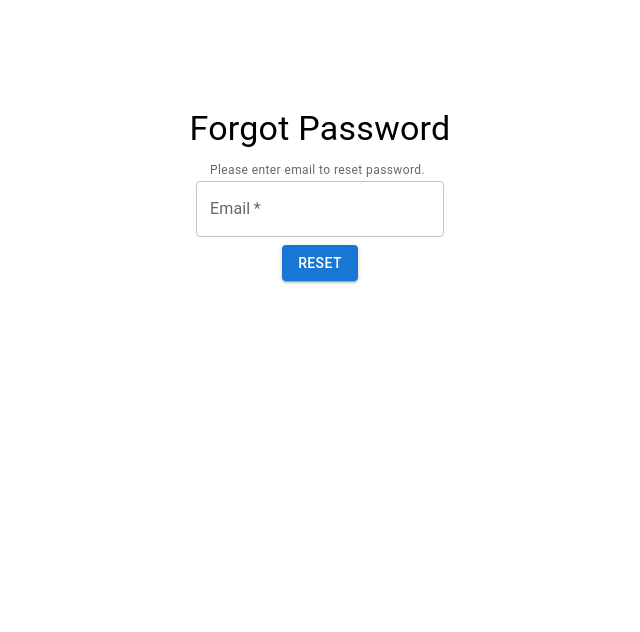
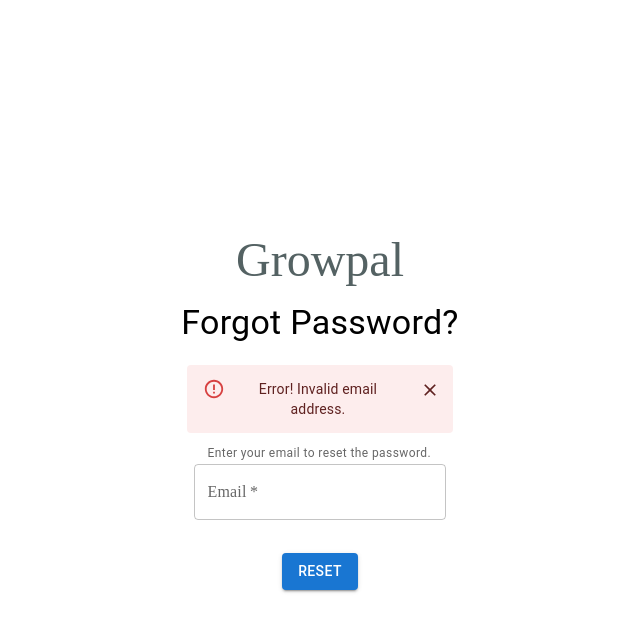
Before and after one commit to k0k0ng/Growpal, a React app in the folder frontend/: page /forgot-password in a window 1280 px wide. Both pictures are taken after a click on the button "RESET". Shown: the top 632 px of the page, without its empty margins (320-960 px from the left). Built offline with nearby package versions, Linux system fonts and the light colour scheme; no server answers; the HTML template or start-up script is replaced by a standard one.

Commit message:
Password reset page improved.

```diff
--- a/frontend/src/pages/auth/ForgotPassword.js
+++ b/frontend/src/pages/auth/ForgotPassword.js
@@ -3,66 +3,176 @@ import { Link, useNavigate } from "react-router-dom";
 
 import FormHelperText from '@mui/material/FormHelperText';
 import FormControl from '@mui/material/FormControl';
+import LoadingButton from '@mui/lab/LoadingButton';
 import Typography from '@mui/material/Typography';
 import TextField from '@mui/material/TextField';
 import Button from '@mui/material/Button';
+import Alert from '@mui/material/Alert';
 import Grid from '@mui/material/Grid';
 import Box from '@mui/material/Box';
 
+import SendIcon from '@mui/icons-material/Send';
 
 export default function ForgotPassword () {
     const navigate = useNavigate();
 
-    const [email, setEmail] = useState(() => {
-        return "";
-    });
+    const [_loading, setLoading] = useState(() => { return false; });
+    const [_alertInfo, setAlertInfo] = useState(() => { return ""; });
+    const [_email, setEmail] = useState(() => { return "";});
 
     function _handleEmailChange(e) {
         setEmail( prevValue => prevValue = e.target.value);
     }
 
     const _handleResetButtonPressed = async () => {
+        if(_email === ""){
+            setAlertInfo("Failed");
+            return null;
+        }
 
+        fetch('/api/check-email-exists', {
+            method: 'POST',
+            headers: {'Content-Type': 'application/json'},
+            body: JSON.stringify({
+                email: _email
+            }),
+        }).then((res) => {
+            if (res.status === 203){
                 const requestOptions = {
                     method: 'POST',
                     headers: {'Content-Type': 'application/json'},
                     body: JSON.stringify({
-                email: email,
+                        email: _email,
                     }),
                 };
 
                 fetch('/auth/users/reset_password/', requestOptions)
                 .then((response) => {
                     if (response.ok){
-                console.log("Reset password confirmation sent.");
+                        localStorage.setItem('PasswordResetSuccess', true);
+                        setLoading(false);
                         navigate('/login')
                     }else{
-                console.log("Reset Password Failed.");
+                        setAlertInfo("Failed");
+                        setLoading(false);
                     }
                 });
+            }else{
+                setAlertInfo("Undifined");
+                setLoading(false);
+                return null;
+            }
+        });
+
+
+
+        setLoading(true);
     }
 
+    const _ShowAlert = () => {
+        if(_alertInfo === "Failed"){
+            return (
+                <Alert
+                    severity="error"
+                    onClose={_CloseAlert}
+                    sx={{ width:'18.5%' }}
+                    className='register-fields'
+                >
+                    Error! Invalid email address.
+                </Alert>
+            );
+        }
+
+        if(_alertInfo === "Undifined"){
+            return (
+                <Alert
+                    severity="error"
+                    onClose={_CloseAlert}
+                    sx={{ width:'18.5%' }}
+                    className='register-fields'
+                >
+                    Error! Email doesnt exists in database.
+                </Alert>
+            );
+        }
+
+        return null;
+    }
+
+    const _CloseAlert = () => {
+        setAlertInfo("");
+    }
+
+    const _ResetButtonToShow = () => {
+        if(_loading){
+            return (
+                <LoadingButton
+                    loading={_loading}
+                    loadingPosition="end"
+                    endIcon={<SendIcon />}
+                    className='contact-us-right-container-send-button-loading'
+                >
+                    Reset
+                </LoadingButton>
+            )
+        }else{
+            return (
+                <Button
+                    variant="contained"
+                    color="primary"
+                    className='contact-us-right-container-send-button'
+                    sx={{ margin:'0px 1%' }}
+                    onClick={_handleResetButtonPressed}
+                >
+                    Reset
+                </Button>
+            )
+        }
+    }
 
     return (
-        <Box component='div'>
-            <Grid container spacing={1} style={{ marginTop:"100px" }}>
+        <Box component='div' sx={{ height:'100vh', display:'flex', alignItems:'center' }}>
+            <Grid container spacing={1}>
                 <Grid item xs={12} align="center">
-                    <Typography compenent="h4" variant="h4">
-                        Forgot Password
+                    <Button
+                        variant="text"
+                        sx={{ textTransform:'none' }}
+                        to="/"
+                        component={Link}
+                    >
+                       <Typography compenent="h1" variant="h3" sx={{ fontFamily:'Arvo', color:'#546263' }}>
+                            Growpal
+                        </Typography>
+                    </Button>
+                </Grid>
+                <Grid item xs={12} align="center">
+                    <Typography compenent="h4" variant="h4" className='register-header'>
+                        Forgot Password?
                     </Typography>
                 </Grid>
+                <Grid item xs={12} align="center" sx={{ minHeight:'60px', marginTop:'1%' }}>
+                    { _ShowAlert() }
+                </Grid>
                 <Grid item xs={12} align="center">
-                    <FormControl component="fieldset">
+                    <FormControl component="fieldset" sx={{ width:'20%' }} className='register-fields'>
                         <FormHelperText>
-                            Please enter email to reset password.
+                            Enter your email to reset the password.
                         </FormHelperText>
-                        <TextField id="email" label="Email" variant="outlined" required onChange={_handleEmailChange} />
+                        <TextField
+                            id="email"
+                            label="Email"
+                            name='email'
+                            variant="outlined"
+                            autoComplete='off'
+                            InputProps={{ style: { fontFamily:'Montserrat Alternates' } }}
+                            InputLabelProps={{ style: { fontFamily:'Montserrat Alternates' }} }
+                            required
+                            onChange={_handleEmailChange}
+                        />
                     </FormControl>
                 </Grid>
-                <Grid item xs={12} align="center" >
-                    <Button variant="contained" color="primary" onClick={_handleResetButtonPressed}>
-                        Reset
-                    </Button>
+                <Grid item xs={12} align="center" sx={{ marginTop:'2%' }} >
+                    { _ResetButtonToShow() }
                 </Grid>
 
             </Grid>
--- a/frontend/src/pages/auth/LoginPage.js
+++ b/frontend/src/pages/auth/LoginPage.js
@@ -37,6 +37,11 @@ export default function LoginPage () {
 
         if(localStorage.getItem('ActivateFailed')){
             setAlertInfo("Activating Failed")
+            return null;
+        }
+
+        if(localStorage.getItem('PasswordResetSuccess')){
+            setAlertInfo("Reset Success")
             return null;
         }
     },[])
@@ -116,6 +121,20 @@ export default function LoginPage () {
                     className='register-fields'
                 >
                     Account activated successfuly.
+                </Alert>
+            );
+        }
+
+        if(_alertInfo === "Reset Success"){
+            localStorage.removeItem('PasswordResetSuccess');
+            return (
+                <Alert
+                    severity="success"
+                    onClose={_CloseAlert}
+                    sx={{ width:'18.5%' }}
+                    className='register-fields'
+                >
+                    Please check you email for password reset confirmation.
                 </Alert>
             );
         }
--- a/frontend/src/pages/user/UserProfilePage.js
+++ b/frontend/src/pages/user/UserProfilePage.js
@@ -496,6 +496,7 @@ export default function UserProfilePage(){
                                         name='name'
                                         value={_NameField}
                                         variant="outlined"
+                                        autoComplete='off'
                                         InputProps={{ style: { fontFamily:'Montserrat Alternates' } }}
                                         InputLabelProps={{ style: { fontFamily:'Montserrat Alternates' }} }
                                         required
```
Also changed, not shown: frontend/static/frontend/main.js, 2 other files (tests, documents, lock files or other folders). Lines whose indentation alone changed are shown as unchanged.
